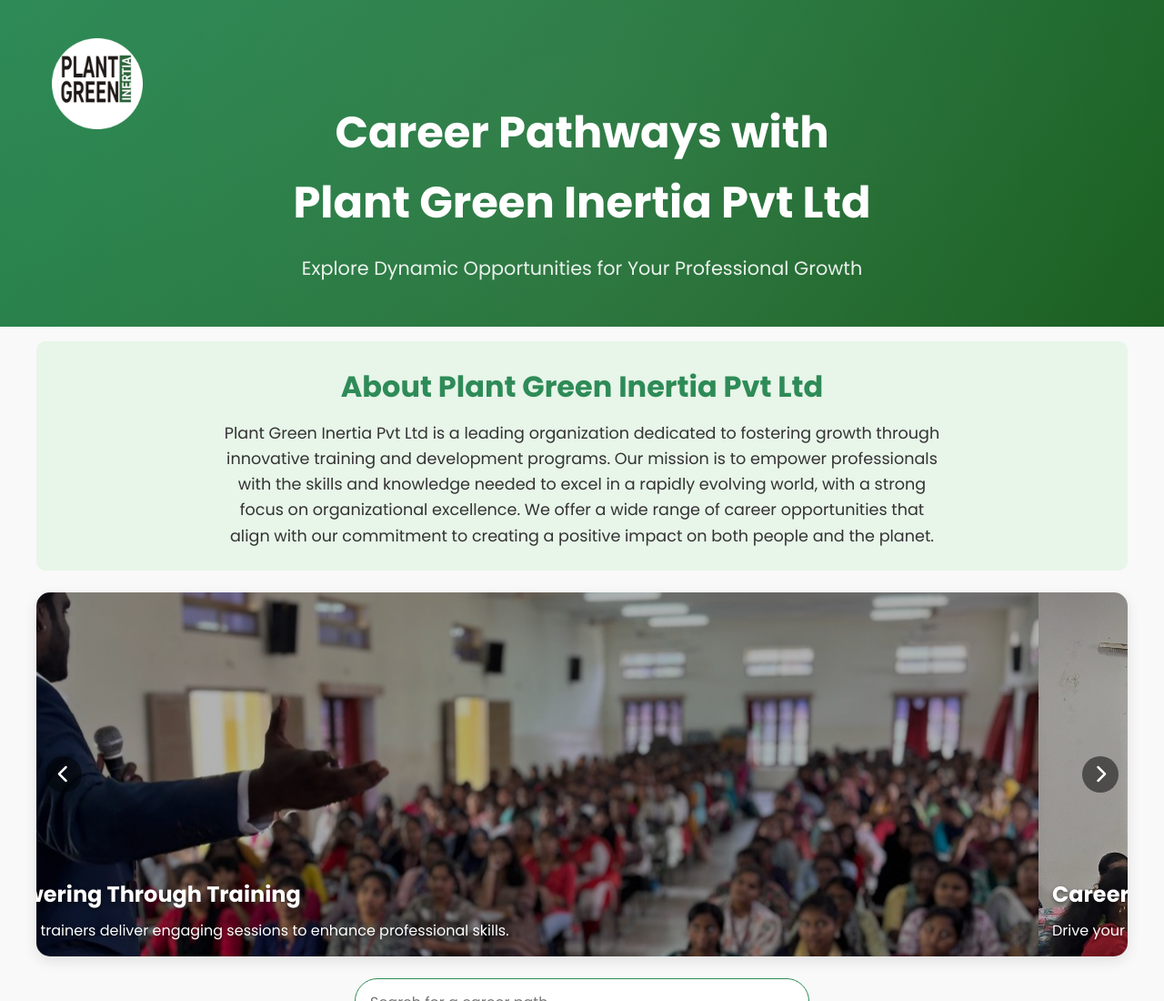
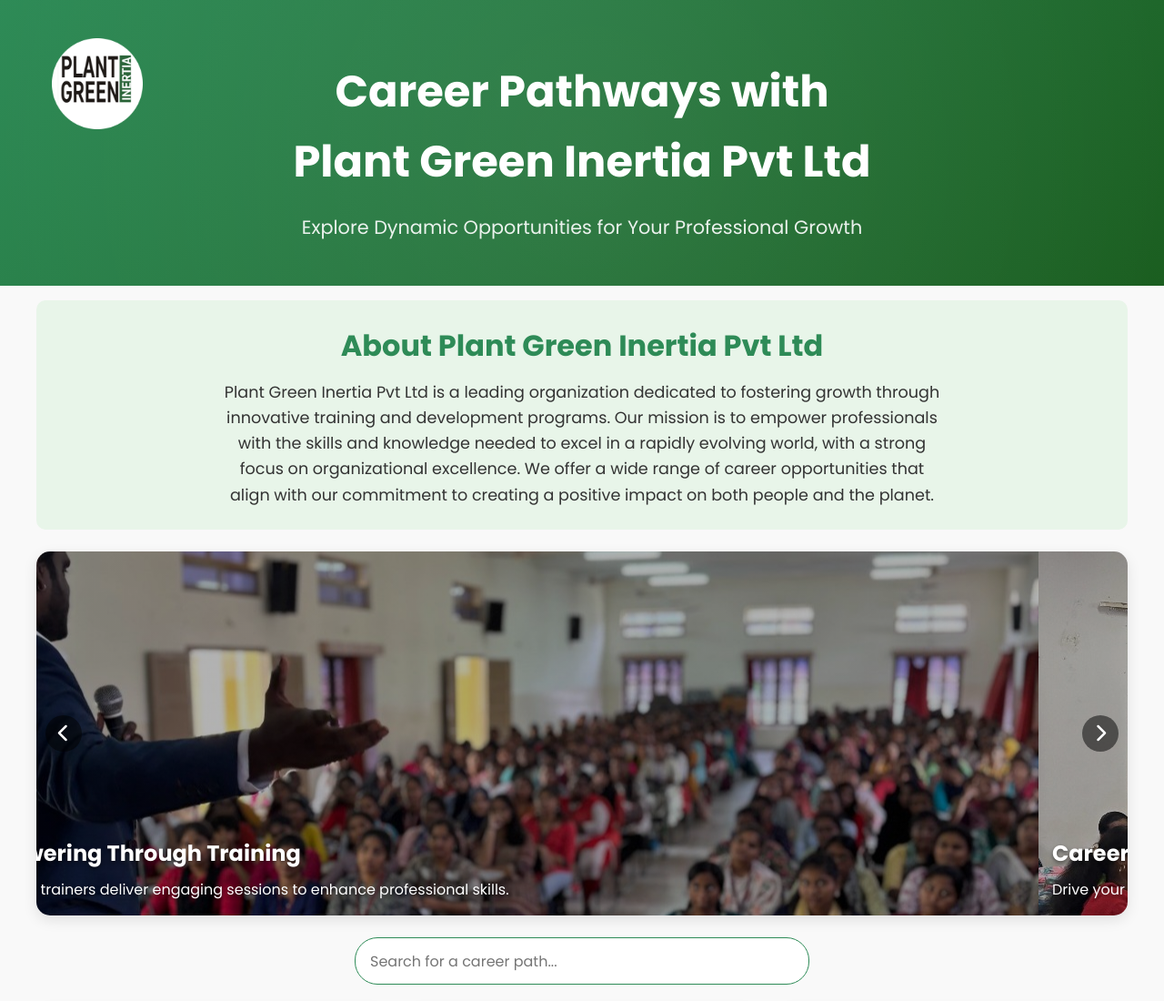
Before and after one commit to krishna7kk/ppggii, a plain HTML site: page index.html in a window 1280 px wide. Shown: the top 1100 px of the page at 91% size. Drawn offline with Linux system fonts and the light colour scheme.

Commit message:
Update index.html

```diff
--- a/index.html
+++ b/index.html
@@ -581,7 +581,8 @@
 
         .header-text {
             display: inline-block;
-            margin-top: clamp(30px, 10vw, 60px);
+           margin-top: clamp(5px, 2vw, 15px);
+;
         }
 
         /* Mobile-specific styles */
```
